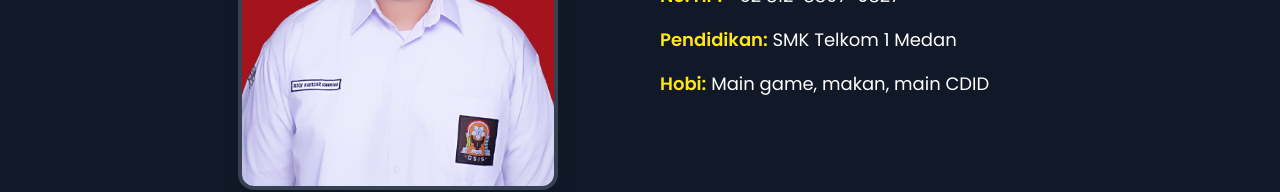
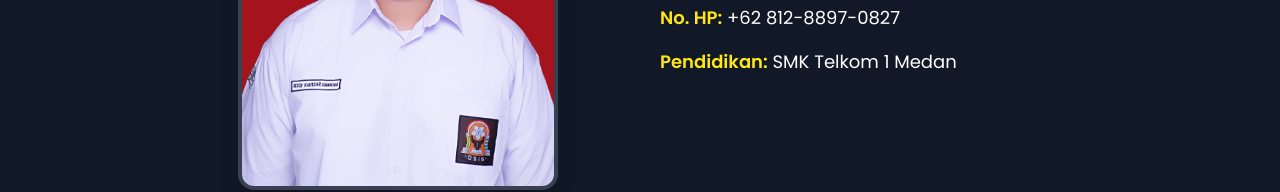
Before and after one commit to Spelcasterr/Portofolio, a plain HTML site: page index.html in a window 1280 px wide. Shown: the part 1346-1538 px from the top of the page. Drawn offline with nearby package versions, Linux system fonts and the light colour scheme.

Commit message:
Hapus hobi

```diff
--- a/index.html
+++ b/index.html
@@ -118,7 +118,6 @@
             <li><span class="font-semibold text-accent">Email:</span>kautsarrizqy@gmail.com</li>
             <li><span class="font-semibold text-accent">No. HP:</span> +62 812-8897-0827</li>
             <li><span class="font-semibold text-accent">Pendidikan:</span> SMK Telkom 1 Medan</li>
-            <li><span class="font-semibold text-accent">Hobi:</span> Main game, makan, main CDID</li>
           </ul>
         </div>
       </div>
```
